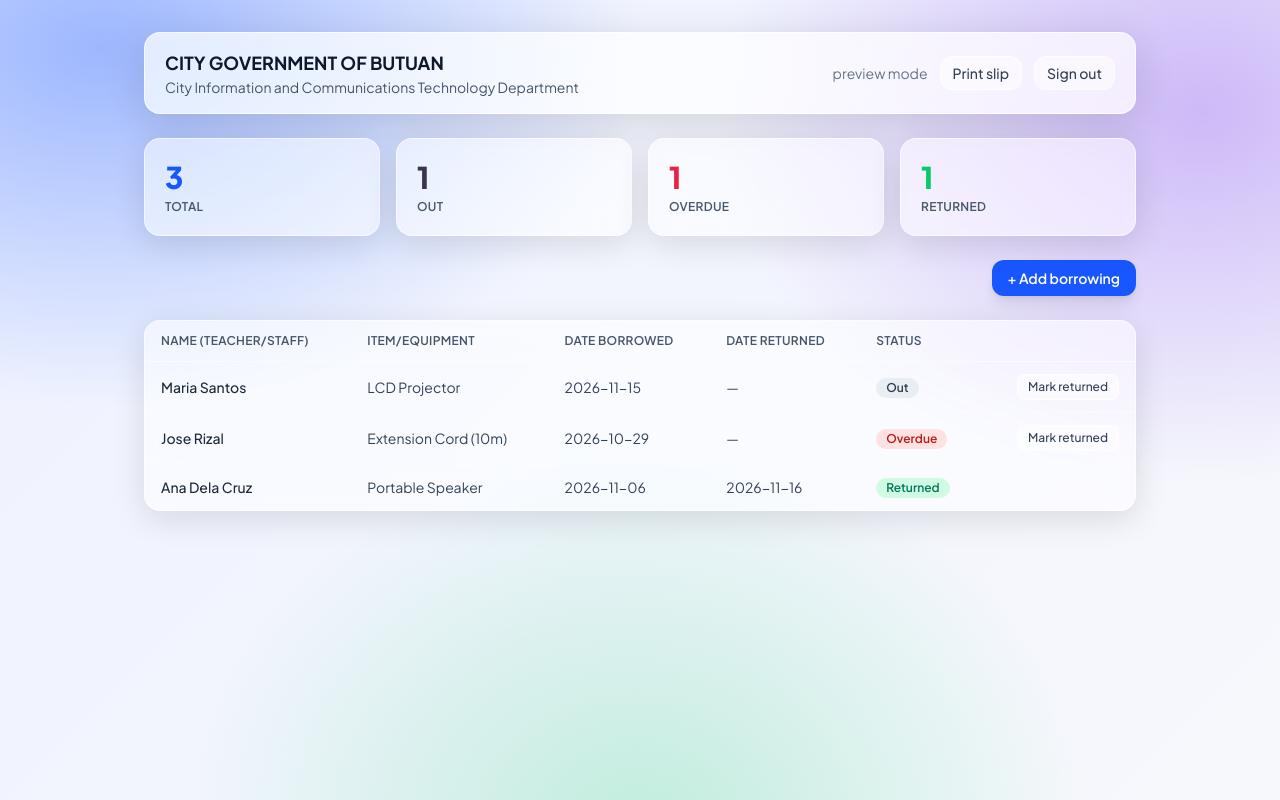
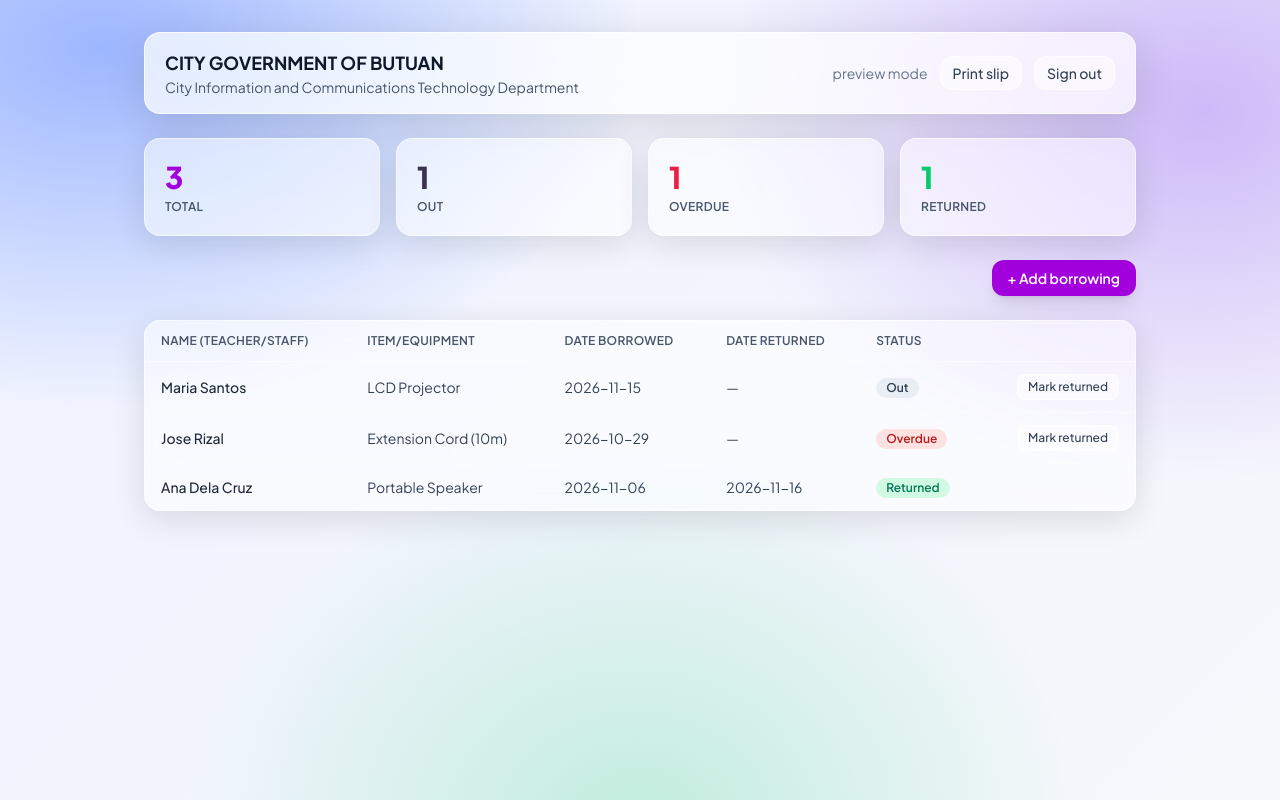
Before and after one commit to Kendaichi/borrowers-system, a Next.js app: page / in a window 1280 px wide. Built offline with nearby package versions, Linux system fonts and the light colour scheme; no server answers.

Commit message:
style(Login): change button to purple

```diff
--- a/app/globals.css
+++ b/app/globals.css
@@ -3,7 +3,7 @@
 @tailwind utilities;
 
 :root {
-  --primary: #1856ff;
+  --primary: #a200dd;
   --secondary: #3a344e;
   --success: #07ca6b;
   --warning: #e89558;
```
